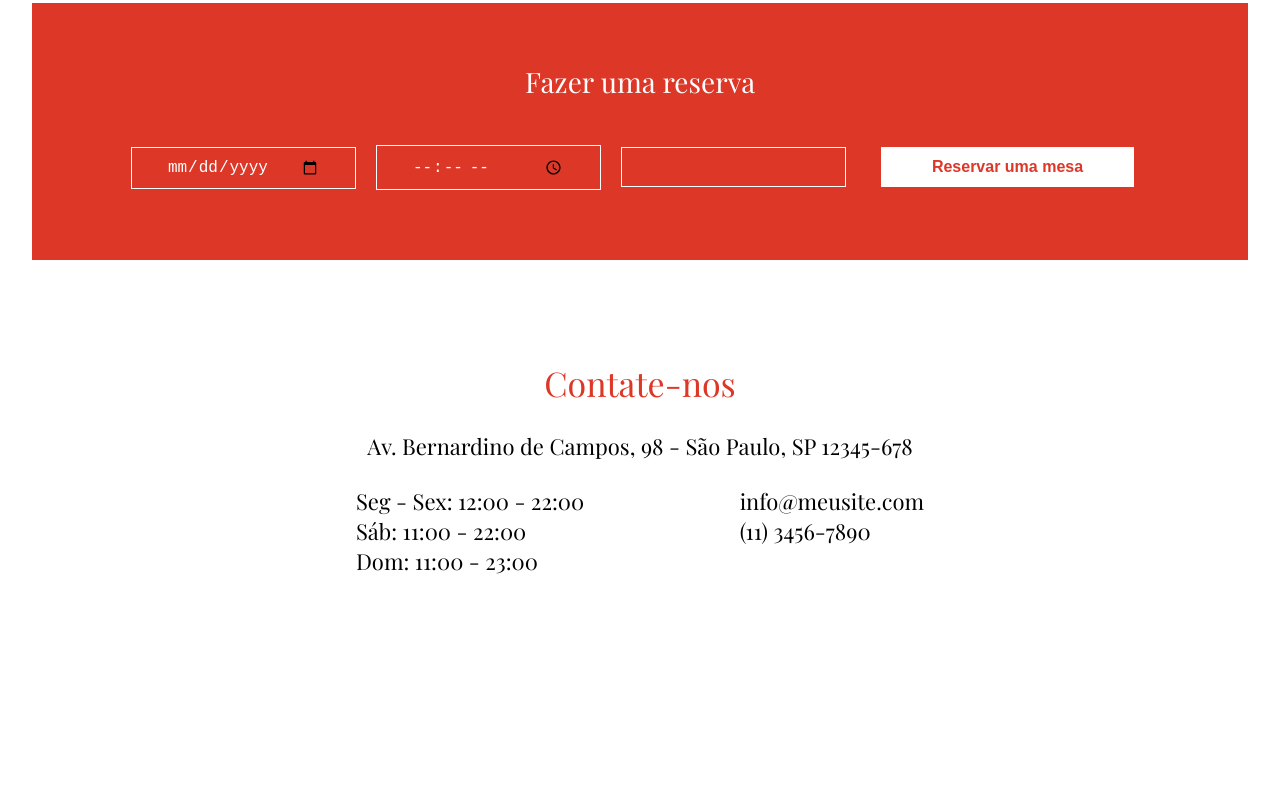
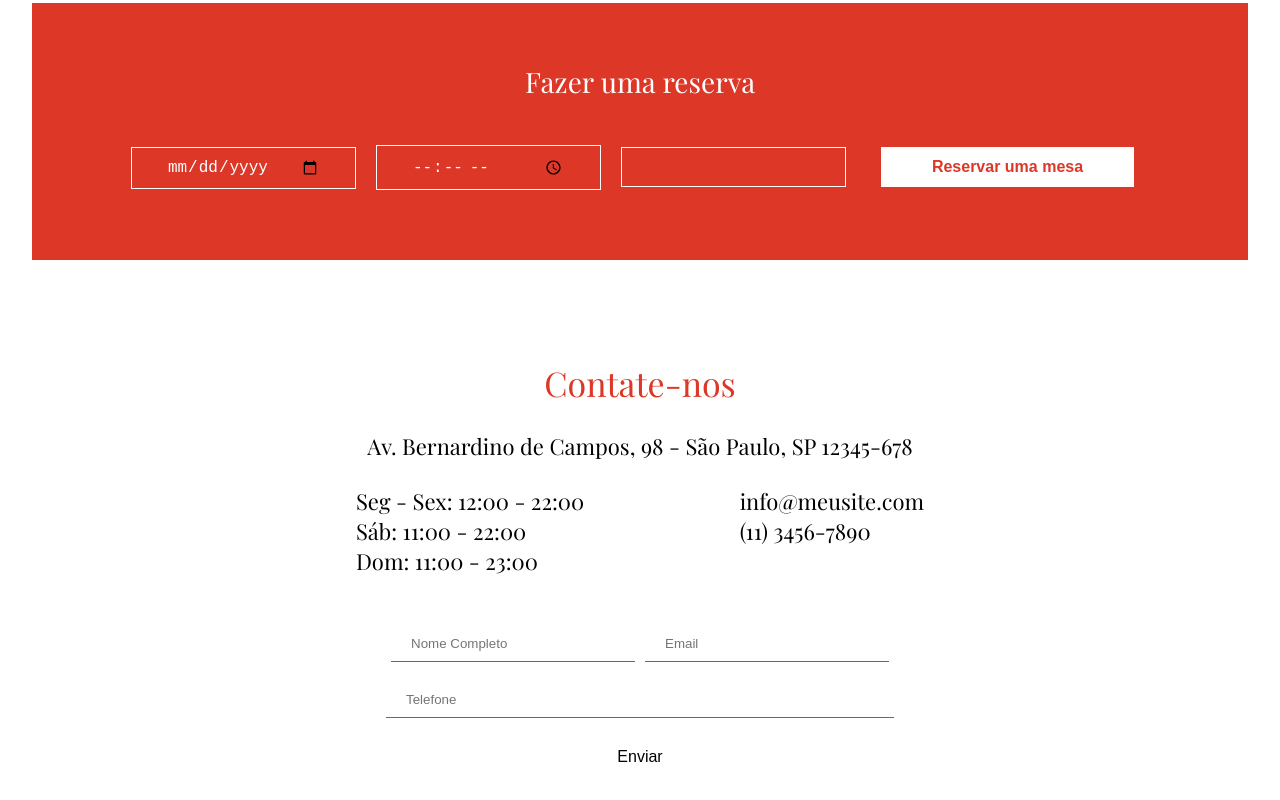
Before and after one commit to RicardoBaltazar/-binary-converter-reactjs, a React (Create React App) app in the folder dona-mia-app/: page / in a window 1280 px wide. Shown: the part 1905-2705 px from the top of the page. Before the commit the page ends 2581 px from the top, so only its background shows below. Built offline with nearby package versions, Linux system fonts and the light colour scheme.

Commit message:
feature - criando componente formContactUs

```diff
--- a/dona-mia-app/src/components/ContactUs/Index.jsx
+++ b/dona-mia-app/src/components/ContactUs/Index.jsx
@@ -1 +1,19 @@
-import React, { Ccomponent } from 'react'
+import React, { Component } from 'react'
+import './contactUs.css'
+
+export default class FormContactUs extends Component {
+    render() {
+        return (
+            <>
+                <form action="" className='form-contact-us'>
+                    <div>
+                        <input type="text" name="" id="" placeholder='Nome Completo'/>
+                        <input type="email" name="" id="" placeholder='Email'/>
+                    </div>
+                    <input type="text" name="" id="" placeholder='Telefone'/>
+                    <button type="submit">Enviar</button>
+                </form>
+            </>
+        )
+    }
+}
--- a/dona-mia-app/src/components/ContactUs/contactUs.css
+++ b/dona-mia-app/src/components/ContactUs/contactUs.css
@@ -0,0 +1,33 @@
+.form-contact-us {
+    margin: 50px;
+    width: 50%;
+    display: flex;
+    flex-direction: column;
+    justify-content: center;
+    color: #000;
+}
+
+.form-contact-us div input {
+    margin-left: 5px;
+    margin-right: 5px;
+}
+
+.form-contact-us input {
+    border: 0;
+    border-bottom: 1px solid #dc3727;
+    width: 100%;
+    margin-bottom: 20px;
+    padding: 10px 20px;
+}
+
+.form-contact-us button {
+    background-color: #fff;
+    padding: 10px;
+    border: 0;
+    font-size: 16px;
+    cursor: pointer;
+}
+
+.form-contact-us button:hover {
+    color: #dc3727;
+}
--- a/dona-mia-app/src/pages/home/Index.jsx
+++ b/dona-mia-app/src/pages/home/Index.jsx
@@ -2,6 +2,7 @@ import React from 'react'
 import './home.css'
 
 import FormReservation from '../../components/FormReservation/Index'
+import FormContactUs from '../../components/ContactUs/Index'
 
 const IMG1 = require('../../assets/img-home-1.png')
 const IMG2 = require('../../assets/img-home-2.png')
@@ -68,7 +69,7 @@ export default function Home() {
                         </p>
                     </div>
 
-
+                    <FormContactUs />
                 </section>
             </main>
 
```
